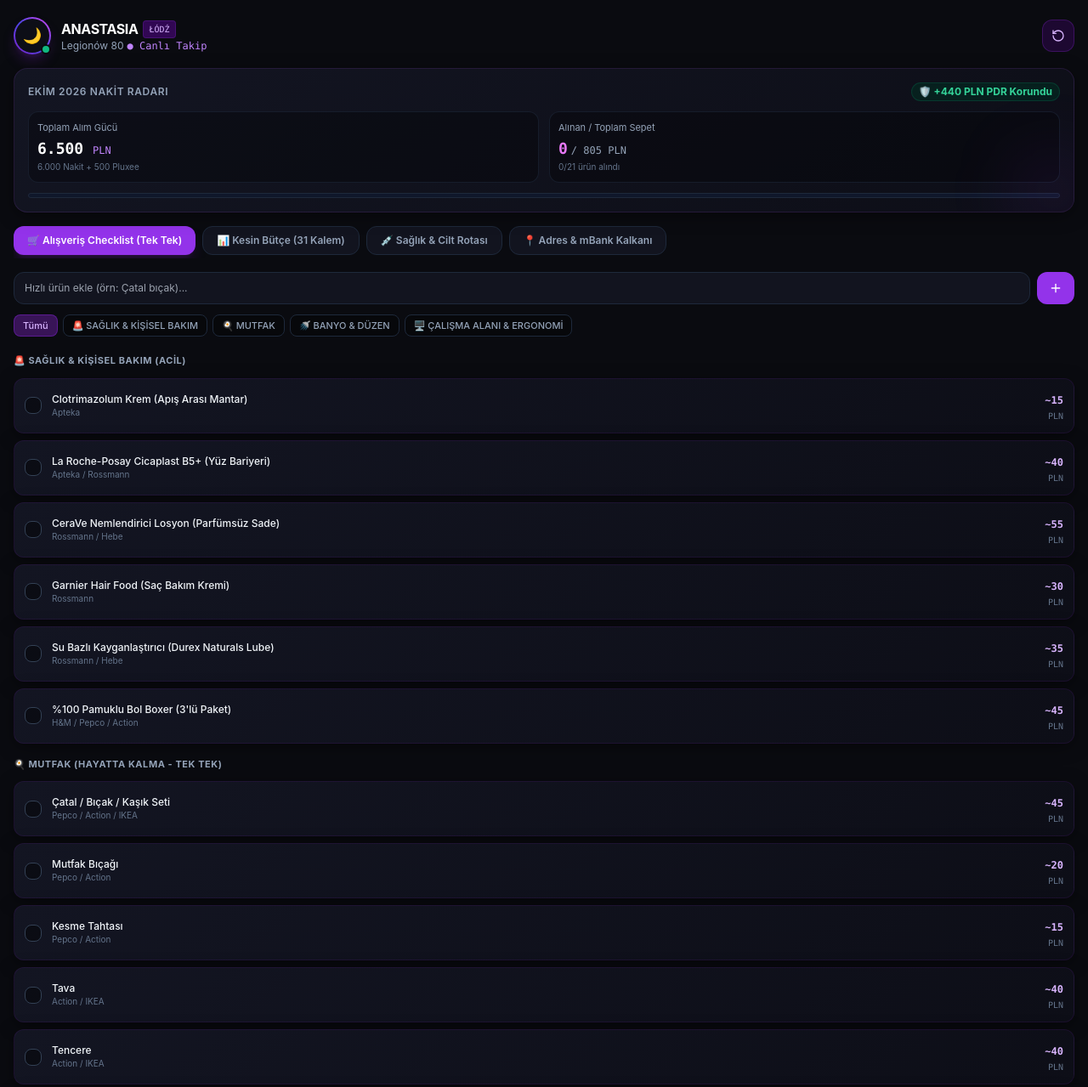
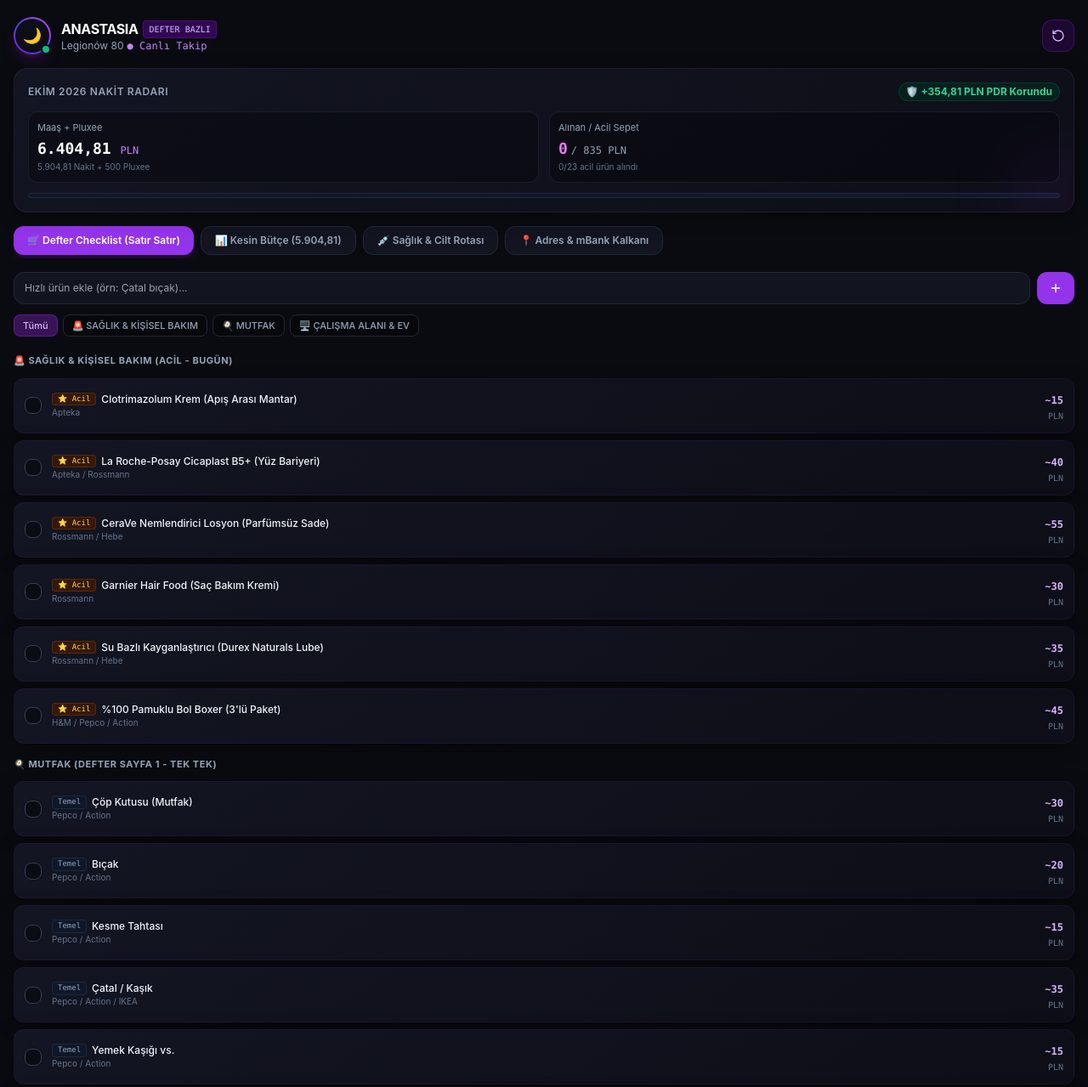
Before and after one commit to onthewaygames/onthewaygames, a plain HTML site: page anastasia-hub/index.html in a window 1280 px wide. Shown: the top 1279 px of the page at 85% size. Drawn offline with nearby package versions, Linux system fonts and the light colour scheme.

Commit message:
Deploy verified notebook shopping list with exact 5904.81 PLN salary and strikethrough items

```diff
--- a/anastasia-hub/index.html
+++ b/anastasia-hub/index.html
@@ -55,7 +55,7 @@
       <div>
         <div class="flex items-center space-x-1.5">
           <h1 class="text-base font-bold tracking-tight text-white">ANASTASIA</h1>
-          <span class="text-[10px] bg-purple-950/80 text-purple-300 px-1.5 py-0.5 rounded border border-purple-800/40 font-mono">ŁÓDŹ</span>
+          <span class="text-[10px] bg-purple-950/80 text-purple-300 px-1.5 py-0.5 rounded border border-purple-800/40 font-mono">DEFTER BAZLI</span>
         </div>
         <p class="text-xs text-slate-400 flex items-center gap-1">
           <span>Legionów 80</span>
@@ -63,33 +63,33 @@
         </p>
       </div>
     </div>
-    <button onclick="resetData()" id="refreshBtn" title="Listeyi Sıfırla / Tazele" class="p-2.5 rounded-xl bg-purple-950/40 border border-purple-800/40 text-purple-300 active:scale-95 transition-all">
+    <button onclick="resetData()" id="refreshBtn" title="Listeyi Sıfırla / Deftere Eşitle" class="p-2.5 rounded-xl bg-purple-950/40 border border-purple-800/40 text-purple-300 active:scale-95 transition-all">
       <i data-lucide="rotate-ccw" class="w-4 h-4"></i>
     </button>
   </header>
 
-  <!-- ÖZET NAKİT & HARCAMA RADARI (EKİM 2026 KESİN HESAP) -->
+  <!-- ÖZET NAKİT & HARCAMA RADARI (KESİN MAAŞ: 5.904,81 PLN) -->
   <section class="card-glow rounded-2xl p-4 mb-4 relative overflow-hidden">
     <div class="absolute -right-6 -bottom-6 w-24 h-24 bg-purple-600/10 rounded-full blur-2xl pointer-events-none"></div>
     <div class="flex justify-between items-center mb-3">
       <span class="text-xs font-semibold text-slate-400 uppercase tracking-wider">Ekim 2026 Nakit Radarı</span>
       <span class="text-xs font-bold text-emerald-400 bg-emerald-950/60 px-2 py-0.5 rounded-full border border-emerald-800/40">
-        🛡️ +440 PLN PDR Korundu
+        🛡️ +354,81 PLN PDR Korundu
       </span>
     </div>
     <div class="grid grid-cols-2 gap-3 mb-3">
       <div class="bg-black/30 p-2.5 rounded-xl border border-slate-800/60">
-        <span class="text-[11px] text-slate-400 block mb-0.5">Toplam Alım Gücü</span>
-        <span class="text-lg font-bold text-white font-mono">6.500 <span class="text-xs text-purple-400 font-normal">PLN</span></span>
-        <span class="text-[10px] text-slate-500 block">6.000 Nakit + 500 Pluxee</span>
+        <span class="text-[11px] text-slate-400 block mb-0.5">Maaş + Pluxee</span>
+        <span class="text-lg font-bold text-white font-mono">6.404,81 <span class="text-xs text-purple-400 font-normal">PLN</span></span>
+        <span class="text-[10px] text-slate-500 block">5.904,81 Nakit + 500 Pluxee</span>
       </div>
       <div class="bg-black/30 p-2.5 rounded-xl border border-slate-800/60">
-        <span class="text-[11px] text-slate-400 block mb-0.5">Alınan / Toplam Sepet</span>
+        <span class="text-[11px] text-slate-400 block mb-0.5">Alınan / Acil Sepet</span>
         <div class="flex items-baseline space-x-1">
           <span id="spentAmount" class="text-lg font-bold text-fuchsia-400 font-mono">0</span>
-          <span class="text-xs text-slate-400 font-mono">/ <span id="totalPlanned">805</span> PLN</span>
+          <span class="text-xs text-slate-400 font-mono">/ <span id="totalPlanned">0</span> PLN</span>
         </div>
-        <span id="itemCountDisplay" class="text-[10px] text-slate-500 block">0/21 ürün alındı</span>
+        <span id="itemCountDisplay" class="text-[10px] text-slate-500 block">0/0 ürün alındı</span>
       </div>
     </div>
     <!-- İlerleme Çubuğu -->
@@ -101,10 +101,10 @@
   <!-- SEKMELER (NAVİGASYON) -->
   <div class="flex space-x-2 mb-4 overflow-x-auto hide-scrollbar pb-1">
     <button onclick="switchTab('checklist')" id="tab-checklist" class="tab-btn px-4 py-2 rounded-xl text-xs font-semibold whitespace-nowrap bg-purple-600 text-white shadow-lg shadow-purple-900/30 transition-all">
-      🛒 Alışveriş Checklist (Tek Tek)
+      🛒 Defter Checklist (Satır Satır)
     </button>
     <button onclick="switchTab('budget')" id="tab-budget" class="tab-btn px-4 py-2 rounded-xl text-xs font-semibold whitespace-nowrap bg-[#12141f] text-slate-400 border border-slate-800 transition-all">
-      📊 Kesin Bütçe (31 Kalem)
+      📊 Kesin Bütçe (5.904,81)
     </button>
     <button onclick="switchTab('health')" id="tab-health" class="tab-btn px-4 py-2 rounded-xl text-xs font-semibold whitespace-nowrap bg-[#12141f] text-slate-400 border border-slate-800 transition-all">
       💉 Sağlık & Cilt Rotası
@@ -114,7 +114,7 @@
     </button>
   </div>
 
-  <!-- ================= TAB 1: ALIŞVERİŞ CHECKLİST (TEK TEK AYRILMIŞ) ================= -->
+  <!-- ================= TAB 1: DEFTER CHECKLİST (TEK TEK HER SATIR) ================= -->
   <div id="view-checklist" class="tab-view space-y-3">
     <!-- Hızlı Ekleme Çubuğu -->
     <div class="flex space-x-2">
@@ -137,67 +137,55 @@
     </div>
   </div>
 
-  <!-- ================= TAB 2: EKİM BÜTÇESİ (KESİN 31 KALEM) ================= -->
+  <!-- ================= TAB 2: EKİM BÜTÇESİ (KESİN 5.904,81 PLN HESABI) ================= -->
   <div id="view-budget" class="tab-view hidden space-y-3">
     <div class="card-glow rounded-xl p-3.5 space-y-2.5">
       <div class="flex justify-between items-center pb-2 border-b border-slate-800">
-        <span class="text-xs font-bold text-purple-300">GELİR & ALIM GÜCÜ</span>
-        <span class="text-xs font-bold font-mono text-emerald-400">6.500 PLN</span>
+        <span class="text-xs font-bold text-purple-300">KESİN GELİR & GÜÇ</span>
+        <span class="text-xs font-bold font-mono text-emerald-400">6.404,81 PLN</span>
       </div>
       <div class="text-[11px] text-slate-400 space-y-1 bg-black/30 p-2 rounded-lg">
-        <div class="flex justify-between"><span>• Net Nakit Maaş (Banka):</span><span class="font-mono text-slate-200">6.000 PLN</span></div>
-        <div class="flex justify-between"><span>• Pluxee Yemek Kartı (Market):</span><span class="font-mono text-slate-200">500 PLN</span></div>
+        <div class="flex justify-between"><span>• Net Nakit Maaş (Yatan):</span><span class="font-mono text-slate-200 font-bold">5.904,81 PLN</span></div>
+        <div class="flex justify-between"><span>• Pluxee Yemek Kartı (Market):</span><span class="font-mono text-slate-200">500,00 PLN</span></div>
       </div>
 
-      <div class="text-xs font-bold text-slate-300 pt-1">Banka Hesabı Çıkışları (5.560 PLN):</div>
+      <div class="text-xs font-bold text-slate-300 pt-1">Banka Hesabı Çıkışları (5.550,00 PLN):</div>
       <div class="space-y-1.5 text-xs text-slate-300">
         <div class="flex justify-between pb-1 border-b border-slate-800/60">
           <span class="text-slate-400">🏠 Yeni Ev Kirası</span>
-          <span class="font-mono font-bold">2.100 PLN</span>
+          <span class="font-mono font-bold">2.100,00 PLN</span>
         </div>
         <div class="flex justify-between pb-1 border-b border-slate-800/60">
           <span class="text-slate-400">🚗 Araba Kredisi Taksiti</span>
-          <span class="font-mono font-bold">1.000 PLN</span>
+          <span class="font-mono font-bold">1.000,00 PLN</span>
         </div>
         <div class="flex justify-between pb-1 border-b border-slate-800/60">
           <span class="text-slate-400">🌿 15g Medikal Esrar (CMK Reçete + Eczane)</span>
-          <span class="font-mono font-bold text-purple-300">945 PLN</span>
+          <span class="font-mono font-bold text-purple-300">945,00 PLN</span>
         </div>
         <div class="flex justify-between pb-1 border-b border-slate-800/60">
           <span class="text-slate-400">🚬 Dalia Sigarası (Günde 1 Paket x 30 Gün)</span>
-          <span class="font-mono font-bold">555 PLN</span>
+          <span class="font-mono font-bold">555,00 PLN</span>
         </div>
         <div class="flex justify-between pb-1 border-b border-slate-800/60">
           <span class="text-slate-400">🛒 Market Nakit Katkısı (Pluxee Üstü)</span>
-          <span class="font-mono font-bold">500 PLN</span>
+          <span class="font-mono font-bold">500,00 PLN</span>
         </div>
         <div class="flex justify-between pb-1 border-b border-slate-800/60">
-          <span class="text-slate-400">🍳 Mutfak Hayatta Kalma (Tek Tek Kalemler)</span>
-          <span class="font-mono font-bold">265 PLN</span>
-        </div>
-        <div class="flex justify-between pb-1 border-b border-slate-800/60">
-          <span class="text-slate-400">🚨 Acil Sağlık & Cilt Kremleri</span>
-          <span class="font-mono font-bold">220 PLN</span>
-        </div>
-        <div class="flex justify-between pb-1 border-b border-slate-800/60">
-          <span class="text-slate-400">🖥️ 2x North Bayou F80 Monitör Kolu</span>
-          <span class="font-mono font-bold text-fuchsia-300">160 PLN</span>
-        </div>
-        <div class="flex justify-between pb-1 border-b border-slate-800/60">
-          <span class="text-slate-400">🚿 Banyo & Hijyen (Squatty, Paspas, Askılık)</span>
-          <span class="font-mono font-bold">160 PLN</span>
+          <span class="text-slate-400">🚨 Acil Sağlık & Cilt Kremleri (Clotrimazol, Cicaplast vb.)</span>
+          <span class="font-mono font-bold">220,00 PLN</span>
         </div>
         <div class="flex justify-between pb-1 border-b border-slate-800/60">
           <span class="text-slate-400">🌐 İnternet + Telefon + 6 Gün Ofis Ulaşım</span>
-          <span class="font-mono font-bold">130 PLN</span>
+          <span class="font-mono font-bold">130,00 PLN</span>
         </div>
         <div class="flex justify-between pb-1 border-b border-slate-800/60">
           <span class="text-slate-400">🤖 Claude Aboneliği</span>
-          <span class="font-mono font-bold">100 PLN</span>
+          <span class="font-mono font-bold">100,00 PLN</span>
         </div>
         <div class="flex justify-between pb-1 border-b border-slate-800/60 text-emerald-400">
           <span>🏥 Kıl Dönmesi Cerrahi (Medicover BSH)</span>
-          <span class="font-mono font-bold">0 PLN (250 Tasarruf!)</span>
+          <span class="font-mono font-bold">0,00 PLN (250 Tasarruf!)</span>
         </div>
       </div>
 
@@ -206,7 +194,7 @@
           <span class="text-xs font-bold text-emerald-400 block">🛡️ ARABA İADESİ PDR REZERVİ</span>
           <span class="text-[10px] text-slate-400">Łódź boyasız kapı göçüğü düzeltme fonu</span>
         </div>
-        <span class="text-base font-bold font-mono text-emerald-300">+440 PLN</span>
+        <span class="text-base font-bold font-mono text-emerald-300">+354,81 PLN</span>
       </div>
     </div>
   </div>
@@ -303,47 +291,58 @@
       if (tg.setBackgroundColor) tg.setBackgroundColor('#0a0b10');
     }
 
-    // BURÇ'UN DEFTERİNDEN & OTURUMDAN ÇIKAN TEK TEK AYRILMIŞ MASTER LİSTE
-    const exactMasterData = [
+    // DEFTERİN 2 SAYFASINDAN KELİMESİ KELİMESİNE OKUNAN VERİ
+    const exactNotebookData = [
       {
-        category: "🚨 SAĞLIK & KİŞİSEL BAKIM (ACİL)",
+        category: "🚨 SAĞLIK & KİŞİSEL BAKIM (ACİL - BUGÜN)",
         items: [
-          {id: "h1", name: "Clotrimazolum Krem (Apış Arası Mantar)", price: 15, store: "Apteka", done: false},
-          {id: "h2", name: "La Roche-Posay Cicaplast B5+ (Yüz Bariyeri)", price: 40, store: "Apteka / Rossmann", done: false},
-          {id: "h3", name: "CeraVe Nemlendirici Losyon (Parfümsüz Sade)", price: 55, store: "Rossmann / Hebe", done: false},
-          {id: "h4", name: "Garnier Hair Food (Saç Bakım Kremi)", price: 30, store: "Rossmann", done: false},
-          {id: "h5", name: "Su Bazlı Kayganlaştırıcı (Durex Naturals Lube)", price: 35, store: "Rossmann / Hebe", done: false},
-          {id: "h6", name: "%100 Pamuklu Bol Boxer (3'lü Paket)", price: 45, store: "H&M / Pepco / Action", done: false}
+          {id: "h1", name: "Clotrimazolum Krem (Apış Arası Mantar)", price: 15, store: "Apteka", badge: "⭐ Acil", isUrgent: true, done: false},
+          {id: "h2", name: "La Roche-Posay Cicaplast B5+ (Yüz Bariyeri)", price: 40, store: "Apteka / Rossmann", badge: "⭐ Acil", isUrgent: true, done: false},
+          {id: "h3", name: "CeraVe Nemlendirici Losyon (Parfümsüz Sade)", price: 55, store: "Rossmann / Hebe", badge: "⭐ Acil", isUrgent: true, done: false},
+          {id: "h4", name: "Garnier Hair Food (Saç Bakım Kremi)", price: 30, store: "Rossmann", badge: "⭐ Acil", isUrgent: true, done: false},
+          {id: "h5", name: "Su Bazlı Kayganlaştırıcı (Durex Naturals Lube)", price: 35, store: "Rossmann / Hebe", badge: "⭐ Acil", isUrgent: true, done: false},
+          {id: "h6", name: "%100 Pamuklu Bol Boxer (3'lü Paket)", price: 45, store: "H&M / Pepco / Action", badge: "⭐ Acil", isUrgent: true, done: false}
         ]
       },
       {
-        category: "🍳 MUTFAK (HAYATTA KALMA - TEK TEK)",
+        category: "🍳 MUTFAK (DEFTER SAYFA 1 - TEK TEK)",
         items: [
-          {id: "k1", name: "Çatal / Bıçak / Kaşık Seti", price: 45, store: "Pepco / Action / IKEA", done: false},
-          {id: "k2", name: "Mutfak Bıçağı", price: 20, store: "Pepco / Action", done: false},
-          {id: "k3", name: "Kesme Tahtası", price: 15, store: "Pepco / Action", done: false},
-          {id: "k4", name: "Tava", price: 40, store: "Action / IKEA", done: false},
-          {id: "k5", name: "Tencere", price: 40, store: "Action / IKEA", done: false},
-          {id: "k6", name: "Mutfak Çöp Kutusu", price: 30, store: "Pepco / Action", done: false},
-          {id: "k7", name: "Plastik Siyah Lavabo Matı", price: 20, store: "Pepco / Action", done: false},
-          {id: "k8", name: "Deterjan Tutacağı / Standı", price: 15, store: "Pepco / Action", done: false},
-          {id: "k9", name: "Makarna Süzgeci", price: 15, store: "Pepco / Action", done: false},
-          {id: "k10", name: "Suluk / Matara (1L Su Takibi)", price: 25, store: "Pepco / Rossmann", done: false}
+          {id: "m1", name: "Çöp Kutusu (Mutfak)", price: 30, store: "Pepco / Action", badge: "Temel", isUrgent: true, done: false},
+          {id: "m2", name: "Bıçak", price: 20, store: "Pepco / Action", badge: "Temel", isUrgent: true, done: false},
+          {id: "m3", name: "Kesme Tahtası", price: 15, store: "Pepco / Action", badge: "Temel", isUrgent: true, done: false},
+          {id: "m4", name: "Çatal / Kaşık", price: 35, store: "Pepco / Action / IKEA", badge: "Temel", isUrgent: true, done: false},
+          {id: "m5", name: "Yemek Kaşığı vs.", price: 15, store: "Pepco / Action", badge: "Temel", isUrgent: true, done: false},
+          {id: "m6", name: "Mutfak Lavabo Matı (Plastik)", price: 20, store: "Pepco / Action", badge: "Temel", isUrgent: true, done: false},
+          {id: "m7", name: "Deterjan Tutacağı", price: 15, store: "Pepco / Action", badge: "Temel", isUrgent: true, done: false},
+          {id: "m8", name: "Tencere", price: 40, store: "Action / IKEA", badge: "Temel", isUrgent: true, done: false},
+          {id: "m9", name: "Tava", price: 40, store: "Action / IKEA", badge: "Temel", isUrgent: true, done: false},
+          {id: "m10", name: "Çöp Kutusu (2. Kutu)", price: 25, store: "Pepco / Action", badge: "Normal", isUrgent: false, done: false},
+          {id: "m11", name: "Makarna Süzgeci", price: 15, store: "Pepco / Action", badge: "Temel", isUrgent: true, done: false},
+          {id: "m12", name: "Suluk", price: 25, store: "Pepco / Rossmann", badge: "Temel", isUrgent: true, done: false},
+          {id: "m13", name: "Şarap Kadehi", price: 20, store: "Pepco / Action", badge: "Keyif", isUrgent: false, done: false},
+          {id: "m14", name: "Tirbüşon", price: 10, store: "Pepco / Action", badge: "Keyif", isUrgent: false, done: false},
+          {id: "m15", name: "Espresso Makinesi (?) [Cansu Verecek]", price: 0, store: "Cansu", badge: "Bedelsiz", isUrgent: false, done: false},
+          {id: "m16", name: "Fırın (?)", price: 0, store: "Opsiyonel", badge: "İleride", isUrgent: false, done: false}
         ]
       },
       {
-        category: "🚿 BANYO & DÜZEN",
+        category: "🖥️ ÇALIŞMA ALANI & EV (DEFTER SAYFA 2)",
         items: [
-          {id: "b1", name: "Klozet Ayak Yükseltici (Squatty Potty)", price: 35, store: "Action / Allegro", done: false},
-          {id: "b2", name: "Banyo Paspası (Islak Zemin Önleme) ⭐", price: 30, store: "Pepco / Jysk", done: false},
-          {id: "b3", name: "Çamaşır Askılığı (Kıyafet Kurutma) ⭐", price: 50, store: "Action / Pepco", done: false},
-          {id: "b4", name: "Tartı (Vücut / Sağlık Takibi)", price: 45, store: "Action / Allegro", done: false}
-        ]
-      },
-      {
-        category: "🖥️ ÇALIŞMA ALANI & ERGONOMİ",
-        items: [
-          {id: "w1", name: "2x North Bayou F80 Monitör Kolu", price: 160, store: "Allegro (BLIK)", done: false}
+          {id: "w1", name: "2x Monitör Tutacağı ⭐ (North Bayou F80)", price: 160, store: "Allegro (BLIK)", badge: "⭐ Acil", isUrgent: true, done: false},
+          {id: "w2", name: "Tuvalet Yükseltici ⭐ (Squatty Potty)", price: 35, store: "Action / Allegro", badge: "⭐ Acil", isUrgent: true, done: false},
+          {id: "w3", name: "Banyo Paspası ⭐", price: 30, store: "Pepco / Jysk", badge: "⭐ Acil", isUrgent: true, done: false},
+          {id: "w4", name: "Çamaşır Askılığı ⭐", price: 50, store: "Action / Pepco", badge: "⭐ Acil", isUrgent: true, done: false},
+          {id: "w5", name: "Keyboard Pad ⭐", price: 40, store: "Allegro / Action", badge: "⭐ Acil", isUrgent: true, done: false},
+          {id: "w6", name: "Banyo Tezgahı ⭐ (Düzenleyici)", price: 30, store: "Action / Pepco", badge: "⭐ Acil", isUrgent: true, done: false},
+          {id: "w7", name: "Gardırop ⭐", price: 150, store: "IKEA / Jysk", badge: "Faz 2", isUrgent: false, done: false},
+          {id: "w8", name: "Gaming Chair (Üstü Çizili - Ertelendi)", price: 0, store: "İptal", badge: "İptal", isUrgent: false, isCancelled: true, done: false},
+          {id: "w9", name: "Halı", price: 80, store: "Jysk / IKEA", badge: "İleride", isUrgent: false, done: false},
+          {id: "w10", name: "Mutfak Halısı / Yolluk", price: 40, store: "Action / Pepco", badge: "İleride", isUrgent: false, done: false},
+          {id: "w11", name: "Speaker (Batarya Sıkıntılı) ⭐?", price: 0, store: "Tamir / Opsiyonel", badge: "Opsiyonel", isUrgent: false, done: false},
+          {id: "w12", name: "Cam / Mic", price: 0, store: "İleride", badge: "Opsiyonel", isUrgent: false, done: false},
+          {id: "w13", name: "Bong", price: 50, store: "Trafika / Allegro", badge: "Keyif", isUrgent: false, done: false},
+          {id: "w14", name: "Kül Tablası", price: 15, store: "Pepco / Action", badge: "Keyif", isUrgent: false, done: false},
+          {id: "w15", name: "Jack (Ses Kablosu)", price: 15, store: "Action / Allegro", badge: "Opsiyonel", isUrgent: false, done: false}
         ]
       }
     ];
@@ -352,15 +351,15 @@
     let currentCategoryFilter = "ALL";
 
     function loadData() {
-      const stored = localStorage.getItem("anastasia_shopping_v3");
+      const stored = localStorage.getItem("anastasia_shopping_notebook_v4");
       if (stored) {
         try {
           masterData = JSON.parse(stored);
         } catch (e) {
-          masterData = JSON.parse(JSON.stringify(exactMasterData));
+          masterData = JSON.parse(JSON.stringify(exactNotebookData));
         }
       } else {
-        masterData = JSON.parse(JSON.stringify(exactMasterData));
+        masterData = JSON.parse(JSON.stringify(exactNotebookData));
       }
       renderCategories();
       renderItems();
@@ -368,11 +367,12 @@
     }
 
     function saveData() {
-      localStorage.setItem("anastasia_shopping_v3", JSON.stringify(masterData));
+      localStorage.setItem("anastasia_shopping_notebook_v4", JSON.stringify(masterData));
       updateRadar();
     }
 
     function toggleItem(catIdx, itemIdx) {
+      if (masterData[catIdx].items[itemIdx].isCancelled) return;
       if (tg && tg.HapticFeedback) {
         tg.HapticFeedback.impactOccurred("light");
       }
@@ -389,18 +389,22 @@
 
       masterData.forEach(cat => {
         cat.items.forEach(it => {
+          if (it.isCancelled) return;
+          // Sadece acil / planlanan ürünleri sepete dahil et
+          if (it.isUrgent) {
             total += (it.price || 0);
             totalCount++;
             if (it.done) {
               spent += (it.price || 0);
               completedCount++;
             }
+          }
         });
       });
 
       document.getElementById("spentAmount").innerText = spent;
       document.getElementById("totalPlanned").innerText = total;
-      document.getElementById("itemCountDisplay").innerText = `${completedCount}/${totalCount} ürün alındı`;
+      document.getElementById("itemCountDisplay").innerText = `${completedCount}/${totalCount} acil ürün alındı`;
 
       const pct = totalCount > 0 ? (completedCount / totalCount) * 100 : 0;
       document.getElementById("progressBar").style.width = `${pct}%`;
@@ -443,29 +447,48 @@
         cat.items.forEach((it, itemIdx) => {
           const itemCard = document.createElement("div");
           const isDone = it.done;
-          itemCard.className = `p-3 rounded-xl border flex items-center justify-between transition-all duration-200 cursor-pointer ${
-            isDone
-              ? 'bg-purple-950/10 border-slate-900/60 opacity-50'
-              : 'card-glow border-purple-900/20 active:scale-[0.99]'
+          const isCancelled = it.isCancelled;
+
+          itemCard.className = `p-3 rounded-xl border flex items-center justify-between transition-all duration-200 ${
+            isCancelled
+              ? 'bg-red-950/10 border-red-900/30 opacity-40 cursor-not-allowed'
+              : isDone
+                ? 'bg-purple-950/10 border-slate-900/60 opacity-50 cursor-pointer'
+                : 'card-glow border-purple-900/20 active:scale-[0.99] cursor-pointer'
           }`;
           itemCard.onclick = () => toggleItem(catIdx, itemIdx);
+
+          let badgeHtml = '';
+          if (it.badge) {
+            const badgeColor = it.badge.includes('⭐')
+              ? 'bg-amber-950/70 text-amber-300 border-amber-800/40'
+              : it.badge === 'İptal'
+                ? 'bg-red-950/70 text-red-400 border-red-800/40'
+                : 'bg-slate-900 text-slate-400 border-slate-800';
+            badgeHtml = `<span class="text-[9px] px-1.5 py-0.2 rounded border font-mono ${badgeColor} mr-1.5">${it.badge}</span>`;
+          }
 
           itemCard.innerHTML = `
             <div class="flex items-center space-x-3 overflow-hidden">
               <div class="w-5 h-5 rounded-lg flex items-center justify-center border transition-all ${
                 isDone
                   ? 'bg-purple-600 border-purple-500 text-white'
+                  : isCancelled
+                    ? 'border-red-900 bg-red-950/40 text-red-500'
                     : 'border-slate-700 bg-black/40 text-transparent'
               }">
-                <i data-lucide="check" class="w-3.5 h-3.5"></i>
+                <i data-lucide="${isCancelled ? 'x' : 'check'}" class="w-3.5 h-3.5"></i>
               </div>
               <div class="truncate">
-                <span class="text-xs font-medium block truncate ${isDone ? 'line-through text-slate-500' : 'text-slate-100'}">${it.name}</span>
+                <div class="flex items-center">
+                  ${badgeHtml}
+                  <span class="text-xs font-medium truncate ${isDone || isCancelled ? 'line-through text-slate-500' : 'text-slate-100'}">${it.name}</span>
+                </div>
                 <span class="text-[10px] text-slate-500 block">${it.store || 'Genel'}</span>
               </div>
             </div>
             <div class="text-right pl-2 flex-shrink-0 font-mono">
-              <span class="text-xs font-bold ${isDone ? 'text-slate-500' : 'text-purple-300'}">~${it.price || 0}</span>
+              <span class="text-xs font-bold ${isDone || isCancelled ? 'text-slate-500' : 'text-purple-300'}">~${it.price || 0}</span>
               <span class="text-[10px] text-slate-500 block">PLN</span>
             </div>
           `;
@@ -486,6 +509,8 @@
         name: val,
         price: 0,
         store: "Hızlı Ekle",
+        badge: "Yeni",
+        isUrgent: true,
         done: false
       });
 
@@ -517,7 +542,7 @@
     function resetData() {
       const btn = document.getElementById("refreshBtn");
       btn.classList.add("animate-spin");
-      localStorage.removeItem("anastasia_shopping_v3");
+      localStorage.removeItem("anastasia_shopping_notebook_v4");
       loadData();
       setTimeout(() => {
         btn.classList.remove("animate-spin");
```
Lines whose indentation alone changed are shown as unchanged.
